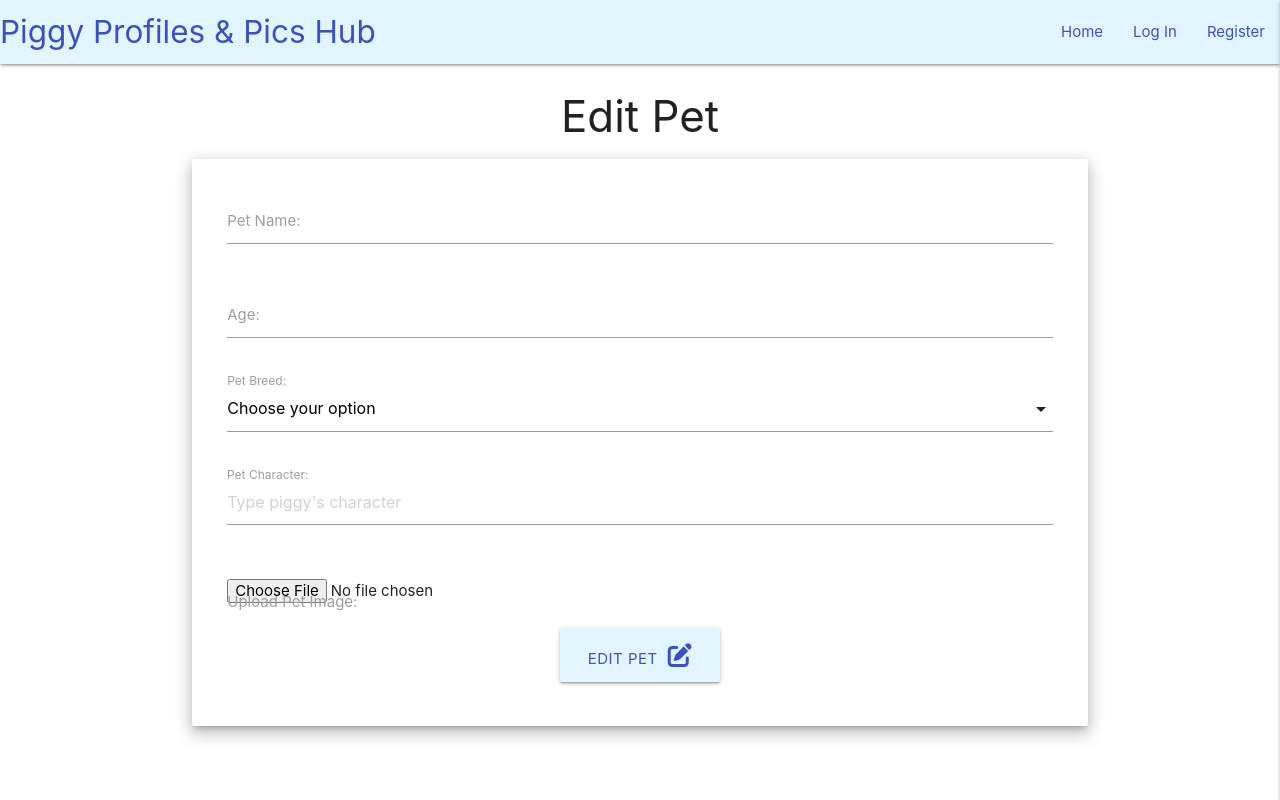
After one commit to marina9222/guinea-pig-database, a Flask app: template templates/edit_pet.html in a window 1280 px wide. The commit adds this page. Run offline with Flask 2, Linux system fonts and the light colour scheme; the template is opened without the code that fills it, so the values that code supplies are empty; some libraries are stand-ins or nearby versions.

Commit message:
Add: Edit pet functionality

```diff
--- a/app.py
+++ b/app.py
@@ -142,10 +142,10 @@ def add_pet():
             image_url = upload_result["secure_url"]
 
             pet = {
-                "name": pet_name,
-                "age": pet_age,
-                "breed": pet_breed,
-                "character": pet_character,
+                "pet_name": pet_name,
+                "pet_age": pet_age,
+                "pet_breed": pet_breed,
+                "pet_character": pet_character,
                 "image_url": image_url,
 
             }
@@ -162,6 +162,13 @@ def add_pet():
     return render_template("add_pet.html", breeds=breeds)
 
 
+@app.route("/edit_pet/<pet_id>", methods =["GET", "POST"])
+def edit_pet(pet_id):
+    pet = mongo.db.pets.find_one({"_id": ObjectId(pet_id)})
+    breeds = mongo.db.breeds.find().sort("pet_breed", 1)
+    return render_template("edit_pet.html", pet=pet,  breeds=breeds)
+
+
 
 if __name__ == "__main__":
     app.run(host=os.environ.get("IP"),
--- a/static/css/styles.css
+++ b/static/css/styles.css
@@ -24,6 +24,10 @@ nav ul li a {
     justify-content: center;
 }
 
+.btn-small {
+    margin-left: 15px;
+}
+
 
 
 /* Media queries */
--- a/static/js/script.js
+++ b/static/js/script.js
@@ -33,3 +33,47 @@ document.addEventListener('DOMContentLoaded', function() {
     }
     return true;
 }
+
+function validateMaterializeSelect() {
+  let classValid = "border-bottom: 1px solid #4caf50; box-shadow: 0 1px 0 0 #4caf50;";
+  let classInvalid = "border-bottom: 1px solid #f44336; box-shadow: 0 1px 0 0 #f44336;";
+  let selectValidate = document.querySelector("select.validate");
+  let selectWrapperInput = document.querySelector(".select-wrapper input.select-dropdown");
+
+  if (!selectValidate || !selectWrapperInput) return; // Check if elements exist
+
+  if (selectValidate.hasAttribute("required")) {
+      selectValidate.style.cssText = "display: block; height: 0; padding: 0; width: 0; position: absolute;";
+  }
+
+  const validateSelection = (target) => {
+      const ulSelectOptions = target.parentNode.childNodes[1].childNodes;
+      let isValid = false;
+      ulSelectOptions.forEach(option => {
+          if (option.classList.contains("selected") && !option.hasAttribute("disabled")) {
+              isValid = true;
+          }
+      });
+      target.style.cssText = isValid ? classValid : classInvalid;
+  };
+
+  selectWrapperInput.addEventListener("focusin", (e) => {
+      e.target.parentNode.addEventListener("change", () => {
+          validateSelection(e.target);
+      });
+  });
+
+  selectWrapperInput.addEventListener("click", (e) => {
+      validateSelection(e.target);
+  });
+
+  selectWrapperInput.addEventListener("focusout", (e) => {
+      if (e.target.parentNode.childNodes[3].hasAttribute("required")) {
+          if (e.target.style.borderBottom !== "1px solid rgb(76, 175, 80)") {
+              e.target.style.cssText = classInvalid;
+          }
+      }
+  });
+}
+
+validateMaterializeSelect();
--- /dev/null
+++ b/templates/edit_pet.html
@@ -0,0 +1,66 @@
+{% extends "index.html" %}
+{% block content %}
+
+
+<h3 class="center-align">Edit Pet</h3>
+<div class="row card-panel z-depth-3">
+  <form class="col s12" action="{{ url_for('edit_pet',pet_id=pet._id) }}" method="POST"  enctype="multipart/form-data">
+
+    <!-- Pet name input -->
+    <div class="row margin-b">
+      <div class="input-field col s12">
+        <input id="pet_name" name="pet_name" type="text" class="validate" minlength="3" maxlength="15">
+        <label for="pet_name">Pet Name:</label>
+      </div>
+    </div>
+    <!-- Pet age input -->
+    <div class="row margin-b">
+      <div class="input-field col s12">
+        <input id="pet_age" name="pet_age" type="number" class="validate" min="0">
+        <label for="pet_age">Age:</label>
+      </div>
+    </div>
+    <!-- Pet breed category -->
+    <div class="row margin-b">
+      <div class="input-field col s12">
+        <select id="pet_breed" name="pet_breed" class="validate" required>
+          <option value="" disabled selected>Choose your option</option>
+          {% for breed in breeds %}
+          <option value="{{ breed.pet_breed}}">{{ breed.pet_breed}}</option>
+          {% endfor %}
+        </select>
+        <label for="form-select-1">Pet Breed:</label>
+      </div>
+    </div>
+    <!-- Pet character description -->
+    <div class="row margin-b">
+      <div class="input-field col s12">
+        <textarea id="pet_character" name="pet_character" class="materialize-textarea validate" placeholder="Type piggy's character"
+          minlength="5" maxlength="50"></textarea>
+        <label for="pet_character">Pet Character:</label>
+      </div>
+    </div>
+
+    <!-- Pet Photo Upload -->
+
+    <div class="row margin-b">
+      <div class="input-field col s12">
+        <input type="file" name="pet_image" id="pet_image" class="validate" required>
+        <label for="pet_image">Upload Pet Image:</label>
+      </div>
+    </div>
+
+    <!-- Submit button -->
+    <div class="row">
+      <div class="col s12 center-align">
+        <button class="btn-large light-blue lighten-5 indigo-text" type="submit">
+         Edit Pet<i class="fas fa-edit margin-l"></i>
+        </button>
+      </div>
+    </div>
+
+
+
+  </form>
+</div>
+{% endblock %}
```
Also changed, not shown: templates/pets.html (+8 -2 lines).
